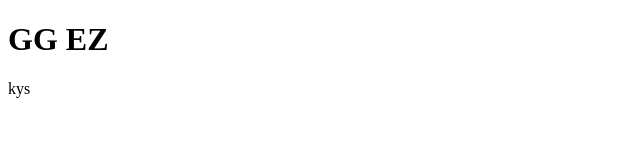
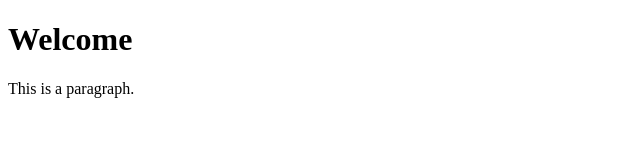
Before and after one commit to ebcastaneda/ericcastaneda, a plain HTML site: page index.html in a window 1280 px wide. Shown: the whole page, without its empty margins (0-640 px from the left). Drawn offline with Linux system fonts and the light colour scheme.

Commit message:
Update index.html

```diff
--- a/index.html
+++ b/index.html
@@ -2,8 +2,11 @@
 <html>
 <body>
 
-<h1>GG EZ</h1>
-<p>kys</p>
+<h1>Welcome</h1>
+
+<p title="Title for the Paragraph">
+This is a paragraph.
+</p>
 
 </body>
 </html>
```
